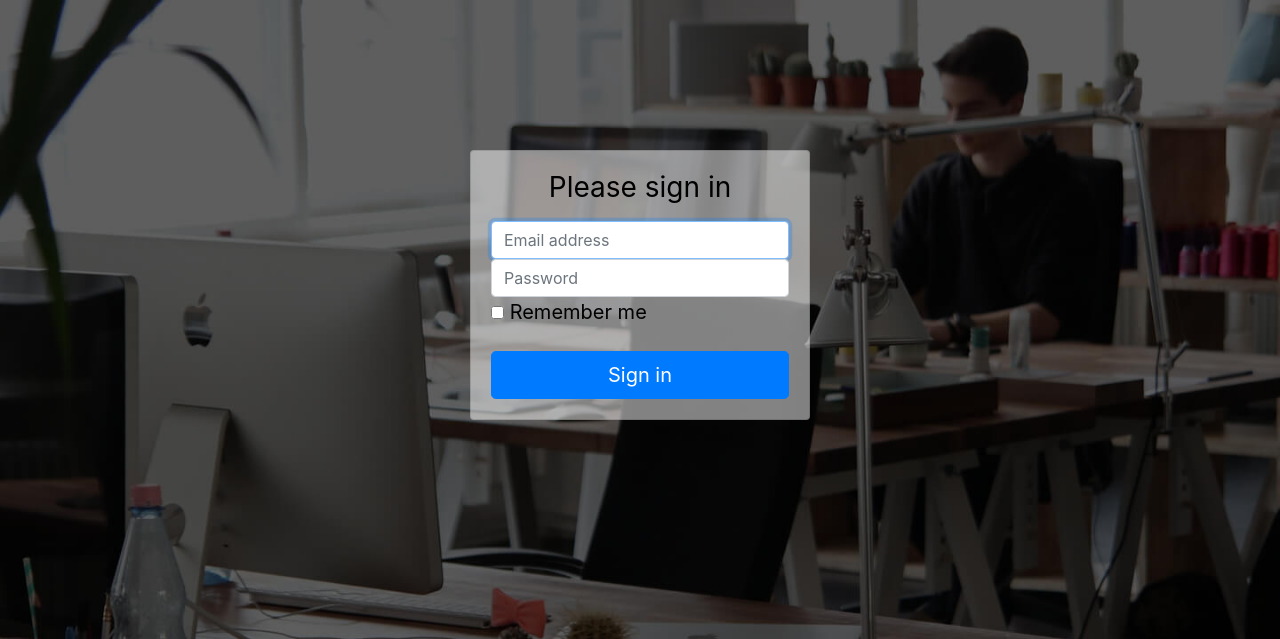
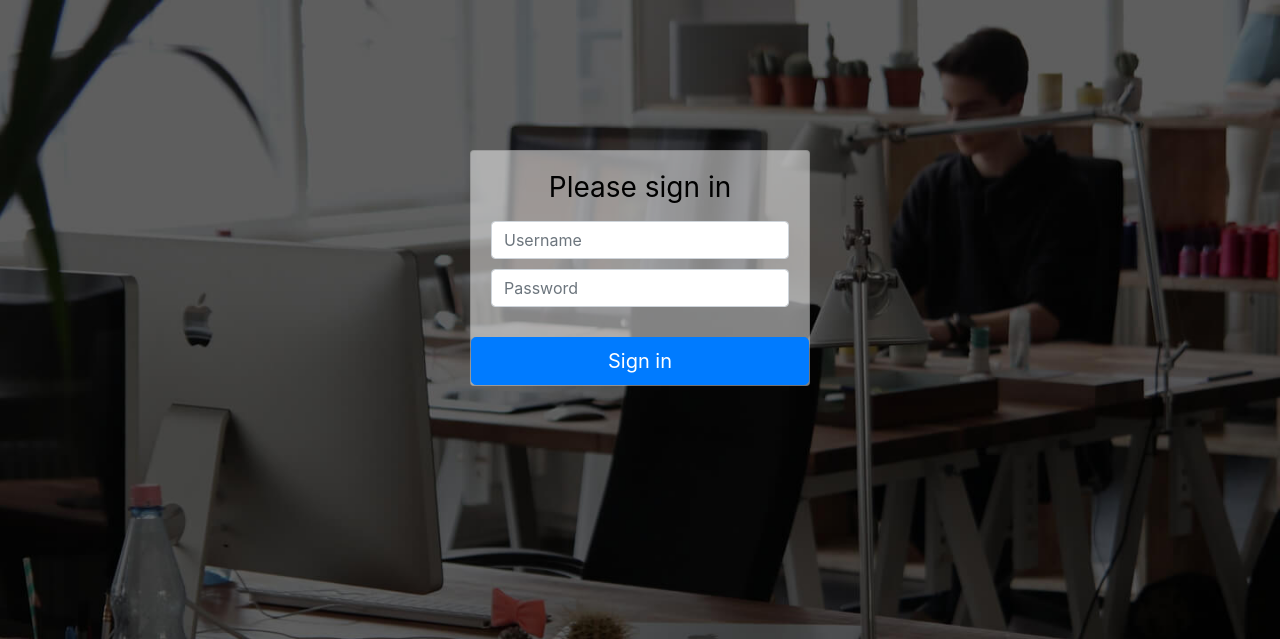
Before and after one commit to abrahamniko/pln_repo, a CodeIgniter app: page /olologin/index.php/login/index in a window 1280 px wide. Shown: the top 639 px of the page. Run offline with CodeIgniter, Linux system fonts and the light colour scheme.

Commit message:
code_login

```diff
--- a/olologin/application/config/database.php
+++ b/olologin/application/config/database.php
@@ -78,7 +78,7 @@ $db['default'] = array(
 	'hostname' => 'localhost',
 	'username' => 'root',
 	'password' => '',
-	'database' => 'olologin',
+	'database' => 'latihan_ci',
 	'dbdriver' => 'mysqli',
 	'dbprefix' => '',
 	'pconnect' => FALSE,
--- a/olologin/application/controllers/Dashboard.php
+++ b/olologin/application/controllers/Dashboard.php
@@ -5,9 +5,6 @@ class Dashboard extends CI_Controller {
 
 	public function index()
 	{
-		$data['nama']   = 'niko abraham';
-		$data['status'] = 'kawin';
-
 		$this->header();
 		$this->load->view('dashboard',$data);
 		$this->footer();
--- a/olologin/application/controllers/Login.php
+++ b/olologin/application/controllers/Login.php
@@ -3,13 +3,48 @@ defined('BASEPATH') OR exit('No direct script access allowed');
 
 class Login extends CI_Controller
 {
+
+	function __construct(){
+		parent::__construct();
+		$this->load->library('session');
+		$this->load->model('Model_user');
+	}
+
 	public function index()
 	{
 		$this->load->view('login');
 	}
 
-	public function ceklogin()
-	{
-		echo 'proses cek login';
+	public function var_login(){
+		$username = $this->input->post('username');
+		$password = $this->input->post('password');
+		echo "U =".$username."P= ".$password;
+
+		$ceklogin = $this->Model_user->cek_user($username,md5($password));
+
+		if($ceklogin){
+			foreach ($ceklogin as $row) {
+				$this->session->set_userdata('username', $row->username);
+				$this->session->set_userdata('level', $row->level);
+
+				if($this->session->userdata('level')=="Admin"){
+					redirect('dashboard');
+				}elseif($this->session->userdata('level')=="Distribusi"){
+					redirect('dashboard');
+				}elseif($this->session->userdata('level')=="Area"){
+					redirect('dashboard');
+				}
+			}
+		}
+		else{
+				$data['pesan']="Username atau Password tidak sesuai";
+				$this->load->view('login',$data);
+
+			}
+		}
+
+	public function logout(){
+		$this->session->sess_destroy();
+		redirect('login');
 	}
 }
--- /dev/null
+++ b/olologin/application/models/Model_user.php
@@ -0,0 +1,22 @@
+<?php
+defined('BASEPATH') OR exit('No direct script access allowed');
+
+class Model_user extends CI_Model {
+	function cek_user($user,$pass){
+		$this->db->select('username,password,level');
+		$this->db->from('tbl_user');
+		$this->db->where('username',$user);
+		$this->db->where('password',$pass);
+		$this->db->limit(1);
+
+		$query= $this->db->get();
+
+		if($query->num_rows()==1){
+			return $query->result();
+			echo "Benar";
+		}else{
+			return false;
+			echo "Salah";
+		}
+	}
+}
--- a/olologin/application/views/dashboard.php
+++ b/olologin/application/views/dashboard.php
@@ -6,7 +6,6 @@
 
     <link rel="stylesheet" href="https://stackpath.bootstrapcdn.com/bootstrap/4.1.1/css/bootstrap.min.css">
     <meta http-equiv="Content-Type" content="text/html; charset=UTF-8">
-    <!-- Meta, title, CSS, favicons, etc. -->
     <meta charset="utf-8">
     <meta http-equiv="X-UA-Compatible" content="IE=edge">
     <meta name="description" content="" />
--- a/olologin/application/views/login.php
+++ b/olologin/application/views/login.php
@@ -1,6 +1,5 @@
 <!DOCTYPE html>
 <html lang="en">
-
 <head>
     <title>Login</title>
 
@@ -23,29 +22,20 @@
         <div class="card" style="margin-top: 150px; background-color: rgba(255, 255, 255, 0.5);">
           <div class="card-body" >
             <blockquote class="blockquote mb-0">
-      <form class="form-signin">
+              <?php echo form_open('login/var_login');  ?>
                 <h1 class="h3 mb-3 font-weight-normal" >Please sign in</h1>
-        <input  type="email" id="inputEmail" class="form-control" placeholder="Email address" required autofocus>
-        <input type="password" id="inputPassword" class="form-control" placeholder="Password" required>
-        <div class="checkbox mb-3" style="text-align: left;">
-          <label >
-            <input type="checkbox" value="remember-me"> Remember me
-          </label>
+                  <input  type="text" id="username" name="username" class="form-control" placeholder="Username" required>
+                  <input type="password" id="username" name="password" class="form-control" style="margin-top: 10px;" placeholder="Password" required>
                   </div>
-        <button class="btn btn-lg btn-primary btn-block" type="submit">Sign in</button>
-      </div>
-    </form>
+                  <button class="btn btn-lg btn-primary btn-block" type="submit" style="margin-top: 10px;">Sign in</button>
+              <?php echo form_close();?>
             </blockquote>
+            <?php if(isset($pesan)){
+              echo $pesan;} ?>
           </div>
         </div>
-
-
-
-
+      </div>
+    </div>
   </center>
-
-  </div>
-  </body>
-
 </body>
 </html>
```
Also changed, not shown: olologin/application/controllers/Area.php (added, +11 -0 lines). Lines whose indentation alone changed are shown as unchanged.
